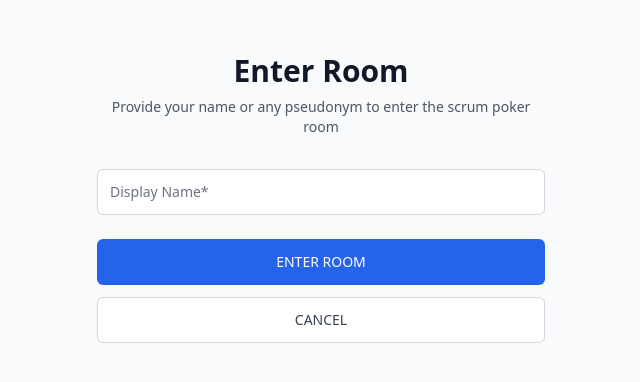
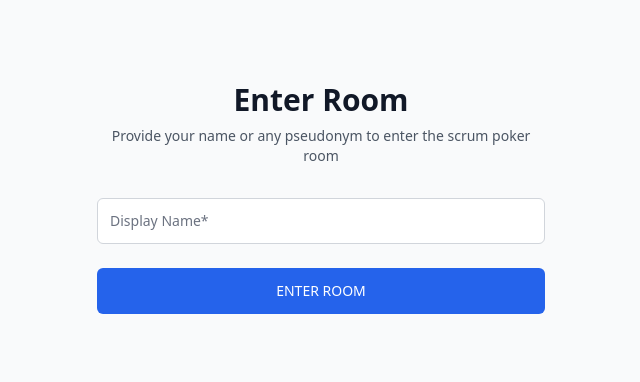
Before and after one commit to IgorKovr/scrum_poker, a React (Vite) app in the folder frontend/: page / in a window 1280 px wide. Shown: the part 202-584 px from the top of the page, without its empty margins (319-959 px from the left). Built offline with nearby package versions, Linux system fonts and the light colour scheme.

Commit message:
Remove Cancel button from name entry screen
- Simplifies the user interface by removing unnecessary navigation option
- Users can use browser back button if needed
- Streamlines the entry flow to focus on entering the room

```diff
--- a/frontend/src/pages/NameEntry.tsx
+++ b/frontend/src/pages/NameEntry.tsx
@@ -123,8 +123,8 @@ export const NameEntry: React.FC<NameEntryProps> = ({ onNameSubmit }) => {
             )}
           </div>
 
-          {/* Action buttons section */}
-          <div className="space-y-3">
+          {/* Action button */}
+          <div>
             {/* Primary submit button */}
             <button
               type="submit"
@@ -132,15 +132,6 @@ export const NameEntry: React.FC<NameEntryProps> = ({ onNameSubmit }) => {
             >
               ENTER ROOM
             </button>
-
-            {/* Secondary cancel button */}
-            <button
-              type="button"
-              onClick={() => window.history.back()}
-              className="group relative w-full flex justify-center py-3 px-4 border border-gray-300 text-sm font-medium rounded-md text-gray-700 bg-white hover:bg-gray-50 focus:outline-none focus:ring-2 focus:ring-offset-2 focus:ring-blue-500"
-            >
-              CANCEL
-            </button>
           </div>
         </form>
       </div>
```
